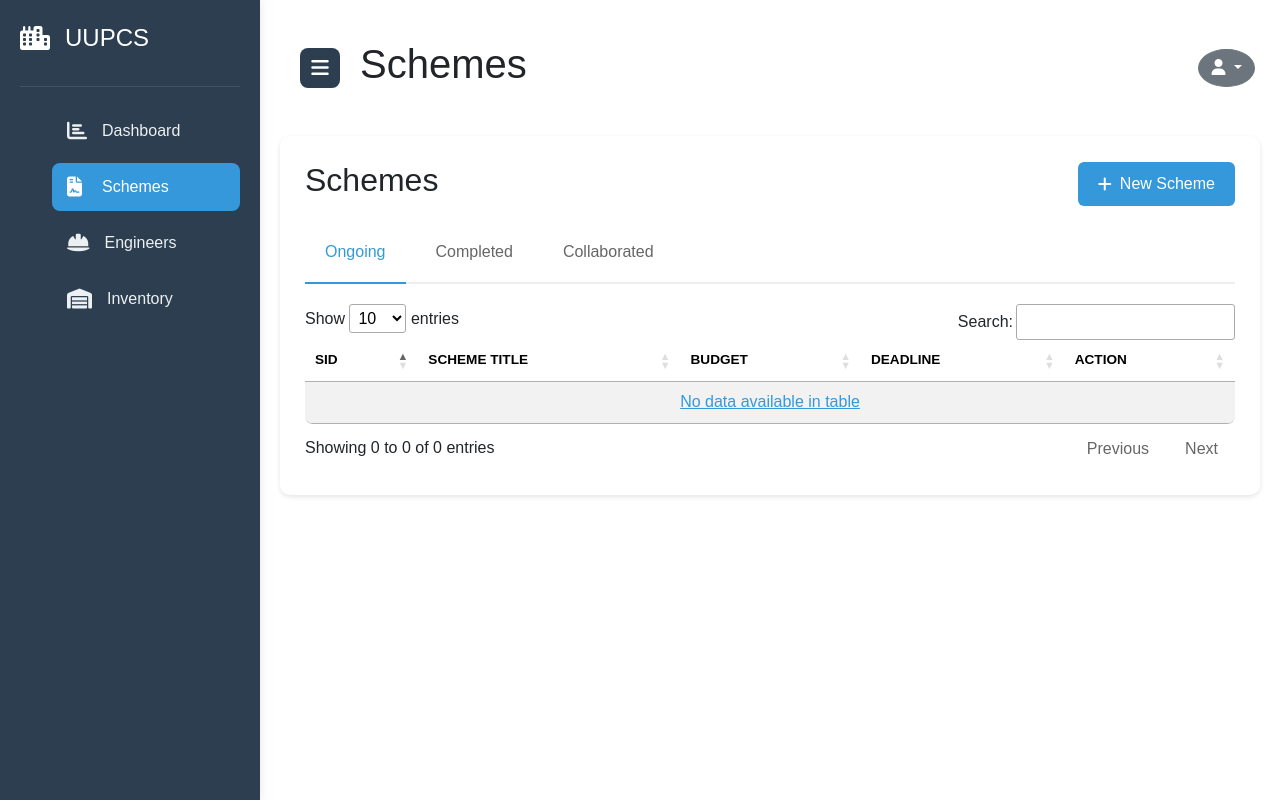
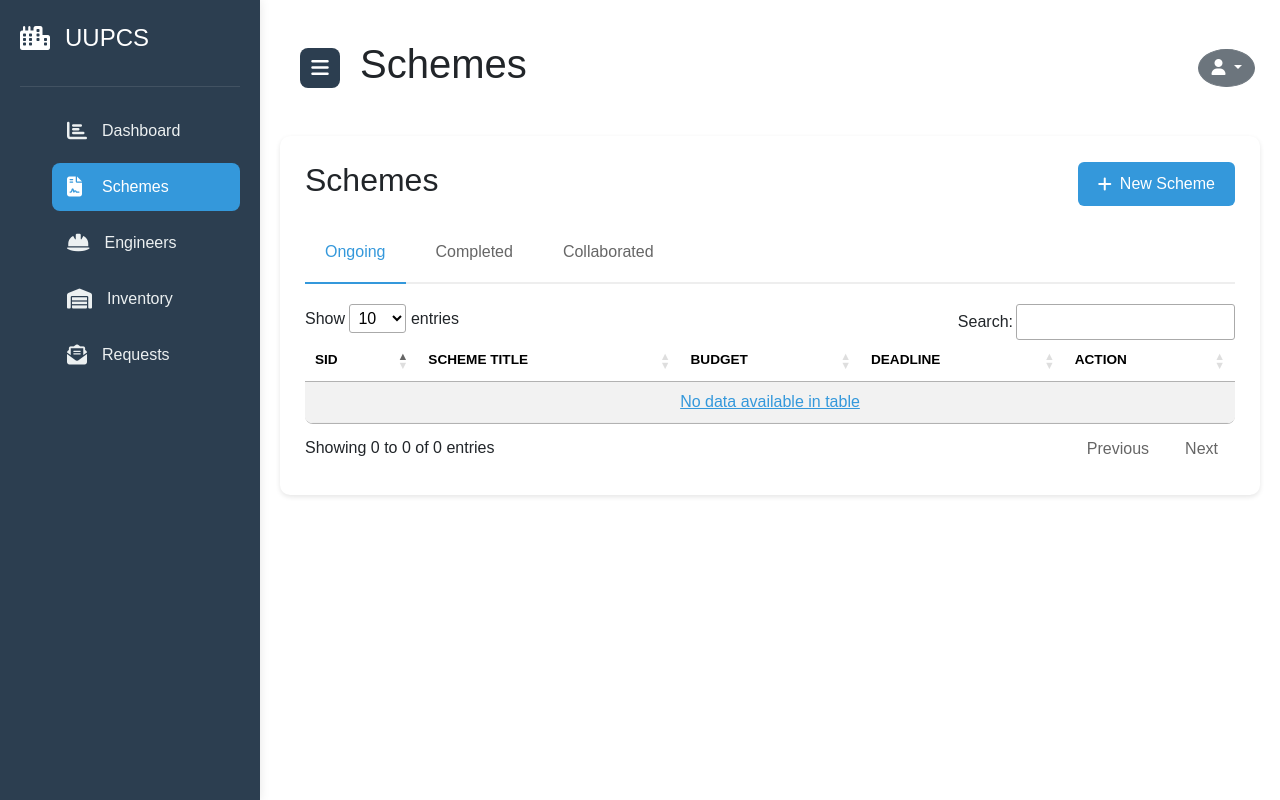
Before and after one commit to Balasunil15/uupcs, a PHP site: page /schemes.php in a window 1280 px wide. Run offline with PHP 8.4, Linux system fonts and the light colour scheme; the visitor is signed in with stand-in values (Sample User, id 1); data that the repository does not hold is empty; some libraries are stand-ins or nearby versions.

Commit message:
new page added

```diff
--- a/cengineers.php
+++ b/cengineers.php
@@ -108,6 +108,12 @@ if ($_SERVER['REQUEST_METHOD'] === 'POST' && isset($_POST['add_engineer'])) {
           <a href="inventory.php">
             <i class="fas fa-warehouse"></i>
             <span class="nav-item">Inventory</span>
+          </a>
+        </li>
+        <li>
+          <a href="requests.php">
+            <i class="fas fa-envelope-open-text"></i>
+            <span class="nav-item">Requests</span>
           </a>
         </li>
       </ul>
--- a/dashboard.php
+++ b/dashboard.php
@@ -71,6 +71,12 @@ $stmt->close();
                     <a href="inventory.php">
                         <i class="fas fa-warehouse"></i>
                         <span class="nav-item">Inventory</span>
+                    </a>
+                </li>
+                <li>
+                    <a href="requests.php">
+                        <i class="fas fa-envelope-open-text"></i>
+                        <span class="nav-item">Requests</span>
                     </a>
                 </li>
             </ul>
--- a/inventory.php
+++ b/inventory.php
@@ -58,6 +58,12 @@ if (empty($_SESSION['user_id'])||$_SESSION['role'] != 'ceo') {
           <a href="inventory.php" class="active">
             <i class="fas fa-warehouse"></i>
             <span class="nav-item">Inventory</span>
+          </a>
+        </li>
+        <li>
+          <a href="requests.php">
+            <i class="fas fa-envelope-open-text"></i>
+            <span class="nav-item">Requests</span>
           </a>
         </li>
       </ul>
--- a/schemes.php
+++ b/schemes.php
@@ -84,6 +84,12 @@ $stmt->close();
           <a href="inventory.php">
             <i class="fas fa-warehouse"></i>
             <span class="nav-item">Inventory</span>
+          </a>
+        </li>
+        <li>
+          <a href="requests.php">
+            <i class="fas fa-envelope-open-text"></i>
+            <span class="nav-item">Requests</span>
           </a>
         </li>
       </ul>
```
